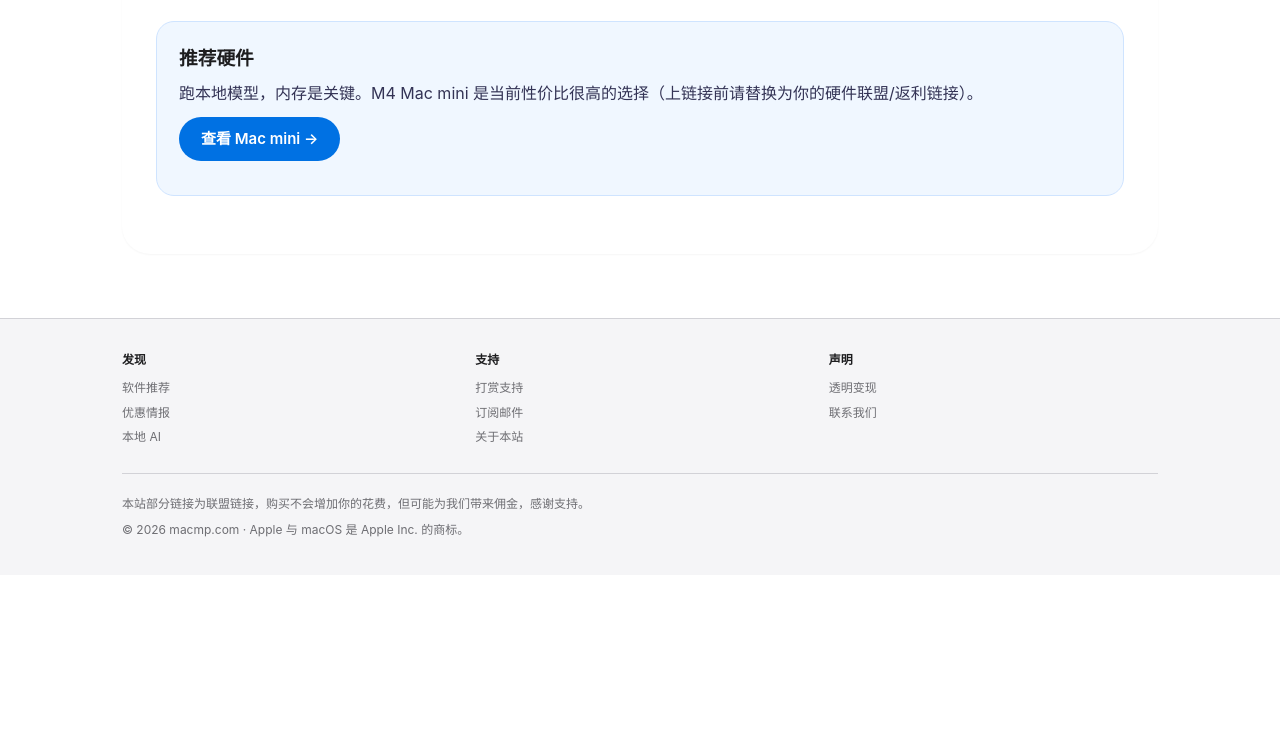
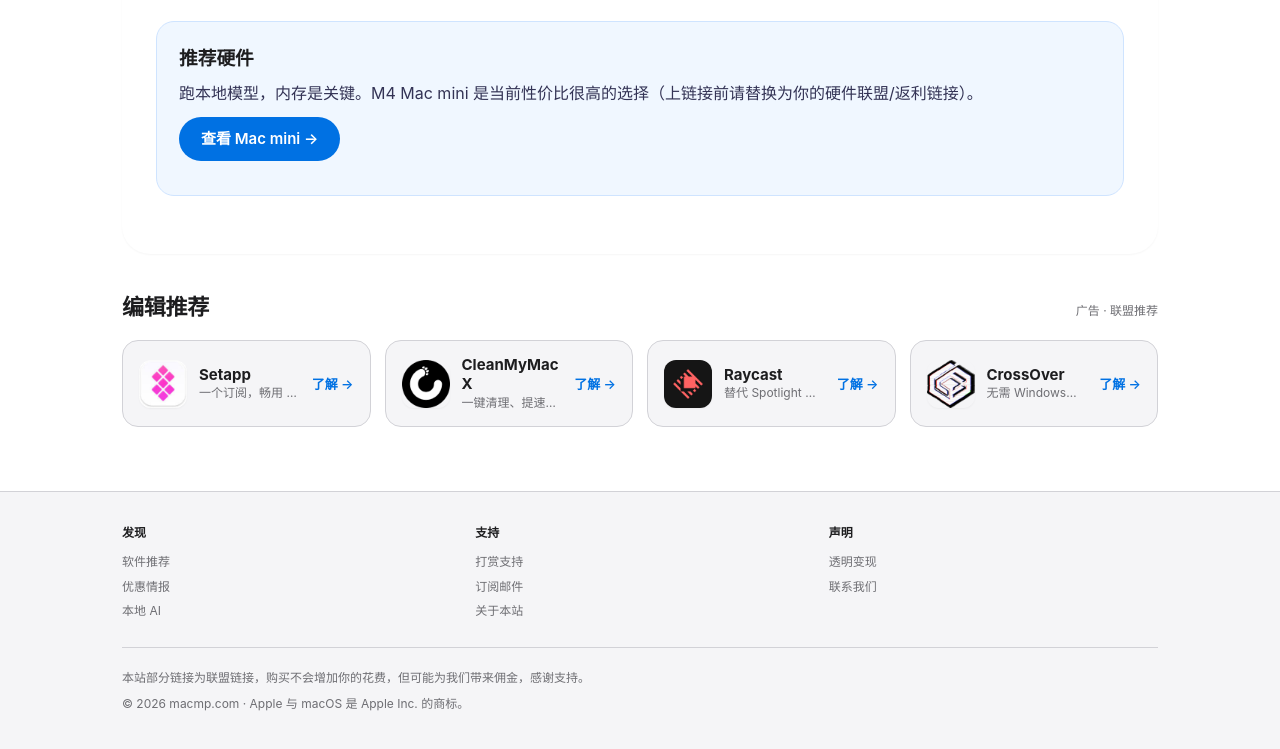
Before and after one commit to macmp88-arch/macmp, an Astro site: page /ai-local/mac-local-llm-intro in a window 1280 px wide. Shown: the part 654-1403 px from the top of the page. Before the commit the page ends 1229 px from the top, so only its background shows below. Built offline with nearby package versions, Linux system fonts and the light colour scheme; Astro itself is replaced by a stand-in of ours.

Commit message:
全站增加软件推荐广告位（联盟变现入口）

```diff
--- /dev/null
+++ b/src/components/Recommendation.astro
@@ -0,0 +1,76 @@
+---
+import { apps } from '../data/apps';
+import { affiliates } from '../data/affiliates';
+import type { App } from '../data/apps';
+
+interface Props {
+  slugs?: string[];
+  titleZh?: string;
+  titleEn?: string;
+}
+
+const {
+  slugs = ['setapp', 'cleanmymac-x', 'raycast', 'crossover'],
+  titleZh = '编辑推荐',
+  titleEn = "Editor's Picks",
+} = Astro.props;
+
+const picks = slugs
+  .map((s) => apps.find((a) => a.slug === s))
+  .filter((a): a is App => Boolean(a));
+---
+<section class="promo">
+  <div class="promo-head">
+    <h2><span class="zh">{titleZh}</span><span class="en">{titleEn}</span></h2>
+    <span class="promo-note"><span class="zh">广告 · 联盟推荐</span><span class="en">Sponsored · Affiliate</span></span>
+  </div>
+  <div class="promo-grid">
+    {picks.map((app) => {
+      const aff = affiliates[app.affiliate];
+      const href = app.affiliate === 'generic' ? app.url : aff.url;
+      return (
+        <a class="promo-card" href={href} rel="nofollow sponsored" target="_blank">
+          <img class="app-icon" src={`/images/apps/${app.slug}.png`} alt={app.name} width="48" height="48" loading="lazy" />
+          <span class="promo-body">
+            <strong><span class="zh">{app.name}</span><span class="en">{app.nameEn}</span></strong>
+            <span class="promo-tag"><span class="zh">{app.tagline}</span><span class="en">{app.taglineEn}</span></span>
+          </span>
+          <span class="promo-cta"><span class="zh">了解 →</span><span class="en">View →</span></span>
+        </a>
+      );
+    })}
+  </div>
+</section>
+
+<style>
+  .promo { margin: 36px 0; }
+  .promo-head {
+    display: flex;
+    align-items: baseline;
+    justify-content: space-between;
+    margin-bottom: 16px;
+  }
+  .promo-head h2 { font-size: 22px; letter-spacing: -0.01em; margin: 0; font-weight: 700; }
+  .promo-note { font-size: 12px; color: var(--ink-2); }
+  .promo-grid {
+    display: grid;
+    grid-template-columns: repeat(auto-fill, minmax(240px, 1fr));
+    gap: 14px;
+  }
+  .promo-card {
+    display: flex;
+    align-items: center;
+    gap: 12px;
+    background: var(--bg-2);
+    border: 1px solid var(--border);
+    border-radius: 16px;
+    padding: 14px 16px;
+    color: var(--ink);
+    transition: border-color .15s ease, transform .15s ease;
+  }
+  .promo-card:hover { border-color: var(--blue); transform: translateY(-2px); text-decoration: none; }
+  .promo-body { display: flex; flex-direction: column; min-width: 0; flex: 1; }
+  .promo-body strong { font-size: 15px; line-height: 1.3; }
+  .promo-tag { font-size: 12px; color: var(--ink-2); white-space: nowrap; overflow: hidden; text-overflow: ellipsis; }
+  .promo-cta { font-size: 13px; color: var(--blue); font-weight: 600; white-space: nowrap; }
+</style>
--- a/src/pages/ai-local/[slug].astro
+++ b/src/pages/ai-local/[slug].astro
@@ -1,6 +1,7 @@
 ---
 import BaseLayout from '../../layouts/BaseLayout.astro';
 import Comments from '../../components/Comments.astro';
+import Recommendation from '../../components/Recommendation.astro';
 import { aiPosts } from '../../data/aiPosts';
 import type { AiPost } from '../../data/aiPosts';
 
@@ -36,6 +37,8 @@
       </div>
     </article>
 
+    <Recommendation />
+
     <Comments />
   </div>
 </BaseLayout>
--- a/src/pages/ai-local/index.astro
+++ b/src/pages/ai-local/index.astro
@@ -2,6 +2,7 @@
 import BaseLayout from '../../layouts/BaseLayout.astro';
 import { aiPosts } from '../../data/aiPosts';
 import Newsletter from '../../components/Newsletter.astro';
+import Recommendation from '../../components/Recommendation.astro';
 
 const title = 'Mac 本地 AI 教程 · MacMP';
 const description = '用 Apple Silicon Mac 本地部署大模型：Ollama、OpenClaw、模型推荐与硬件选购指南。';
@@ -24,6 +25,7 @@
       ))}
     </div>
 
+    <Recommendation />
     <Newsletter />
   </div>
 </BaseLayout>
--- a/src/pages/deals.astro
+++ b/src/pages/deals.astro
@@ -1,5 +1,6 @@
 ---
 import BaseLayout from '../layouts/BaseLayout.astro';
+import Recommendation from '../components/Recommendation.astro';
 
 const title = 'Mac 软件优惠情报 · MacMP';
 const description = 'Mac 软件限免、折扣与 Bundle 套装优惠情报，帮你用更低价格入手正版应用。';
@@ -29,5 +30,6 @@
         <div class="meta"><span>限时</span><span class="badge">高性价比</span></div>
       </article>
     </div>
+    <Recommendation />
   </div>
 </BaseLayout>
--- a/src/pages/index.astro
+++ b/src/pages/index.astro
@@ -3,6 +3,7 @@
 import { apps } from '../data/apps';
 import Newsletter from '../components/Newsletter.astro';
 import Donate from '../components/Donate.astro';
+import Recommendation from '../components/Recommendation.astro';
 
 const gradientMap: Record<string, string> = {
   setapp: 'linear-gradient(145deg, #1d1d1f 0%, #3c3c40 100%)',
@@ -57,6 +58,10 @@
     </div>
   </section>
 
+  <section class="section container">
+    <Recommendation />
+  </section>
+
   <section class="band">
     <div class="container inner">
       <p class="eyebrow">本地 AI</p>
--- a/src/pages/software/index.astro
+++ b/src/pages/software/index.astro
@@ -1,6 +1,7 @@
 ---
 import BaseLayout from '../../layouts/BaseLayout.astro';
 import { apps } from '../../data/apps';
+import Recommendation from '../../components/Recommendation.astro';
 
 const title = 'Mac 软件推荐 · MacMP';
 const description = '精选正版 Mac 应用评测与推荐：效率工具、系统维护、窗口管理、本地 AI 等。';
@@ -50,6 +51,7 @@
         </article>
       ))}
     </div>
+    <Recommendation />
     <p id="empty" class="empty" hidden><span class="zh">没有找到匹配的软件，换个关键词试试。</span><span class="en">No matching apps. Try another keyword.</span></p>
   </div>
 </BaseLayout>
```
Also changed, not shown: src/pages/software/[slug].astro (+8 -0 lines).
